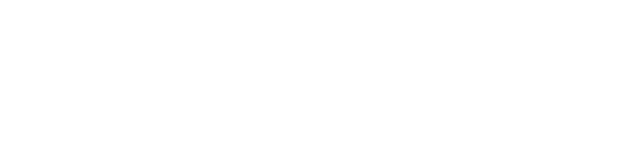
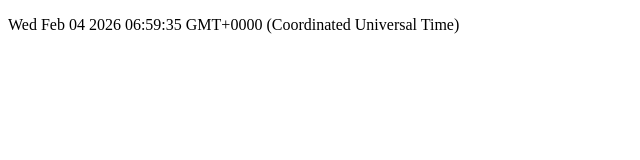
Before and after one commit to acciojob/clock-pruthvi1103, a website: page main.html in a window 1280 px wide. Shown: the whole page, without its empty margins (0-640 px from the left). Drawn offline with Linux system fonts and the light colour scheme.

Commit message:
created a submission

```diff
--- a/main.html
+++ b/main.html
@@ -8,6 +8,9 @@
 
 <body>
 	<!-- the entire body must be written by student -->
+	<div>
+		<p id="timer"></p>
+	</div>
     <script type="text/javascript" src="./script.js">
 </script>
 
--- a/script.js
+++ b/script.js
@@ -1 +1,4 @@
 //your JS code here. If required.
+const p =document.getElementById("timer");
+const timer=new Date()
+p.textContent=timer
```
